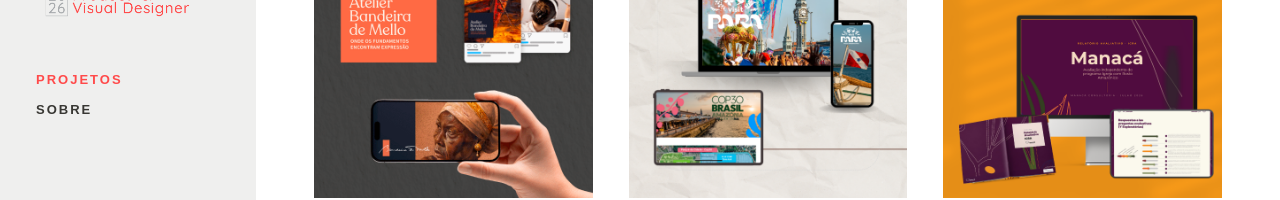
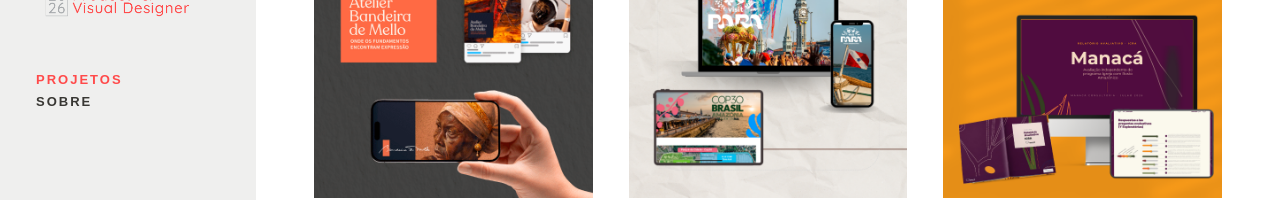
Before and after one commit to liahazan/portifolio-design-2026, a Next.js app: page / in a window 1280 px wide. Shown: the part 137-337 px from the top of the page. Built offline with nearby package versions, Linux system fonts and the light colour scheme.

Commit message:
Reduce nav link gap from 10px to 2px

```diff
--- a/src/app/globals.css
+++ b/src/app/globals.css
@@ -71,7 +71,7 @@
 nav {
   display: flex;
   flex-direction: column;
-  gap: 10px;
+  gap: 2px;
   margin-top: 42px;
 }
 
```
